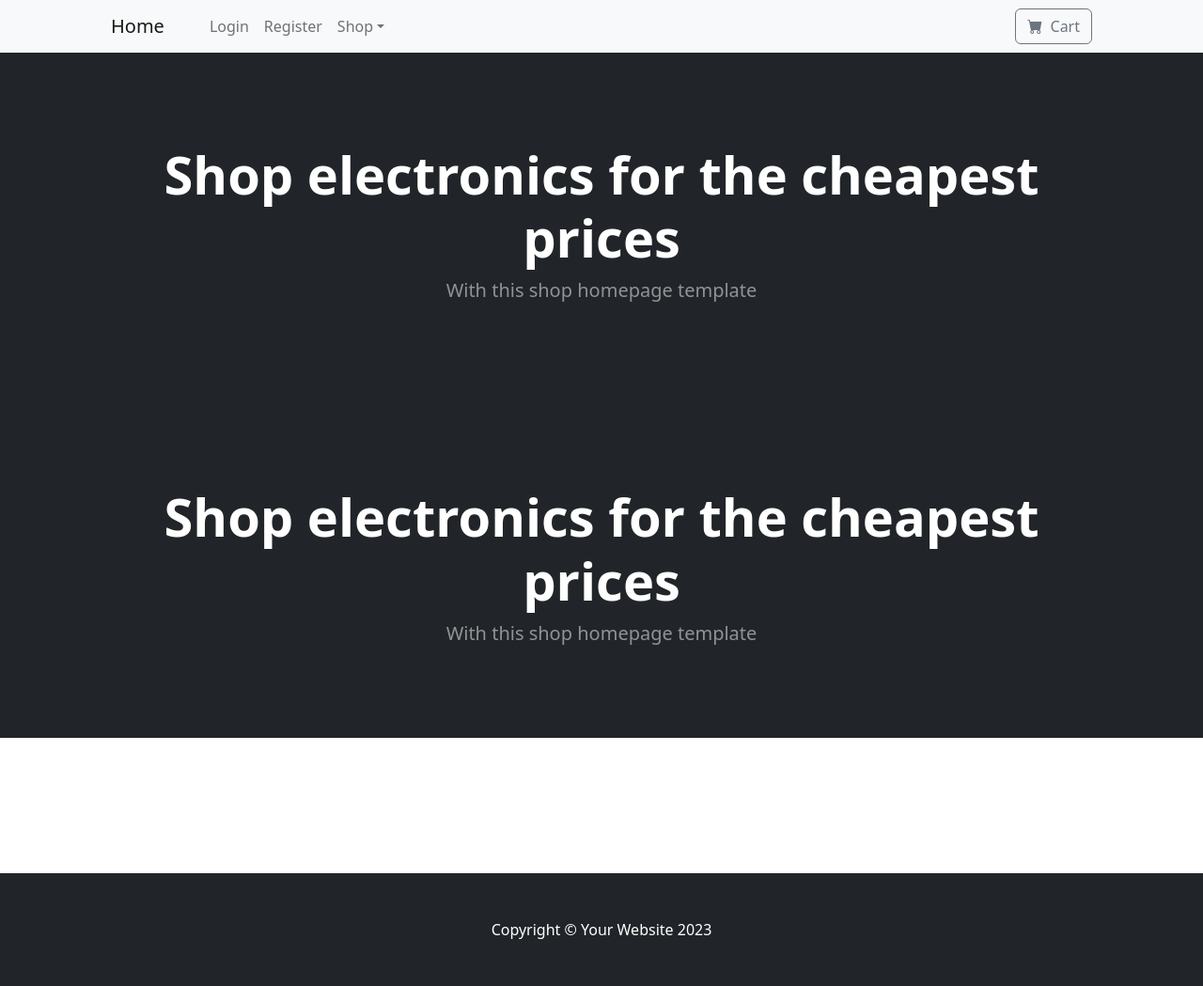
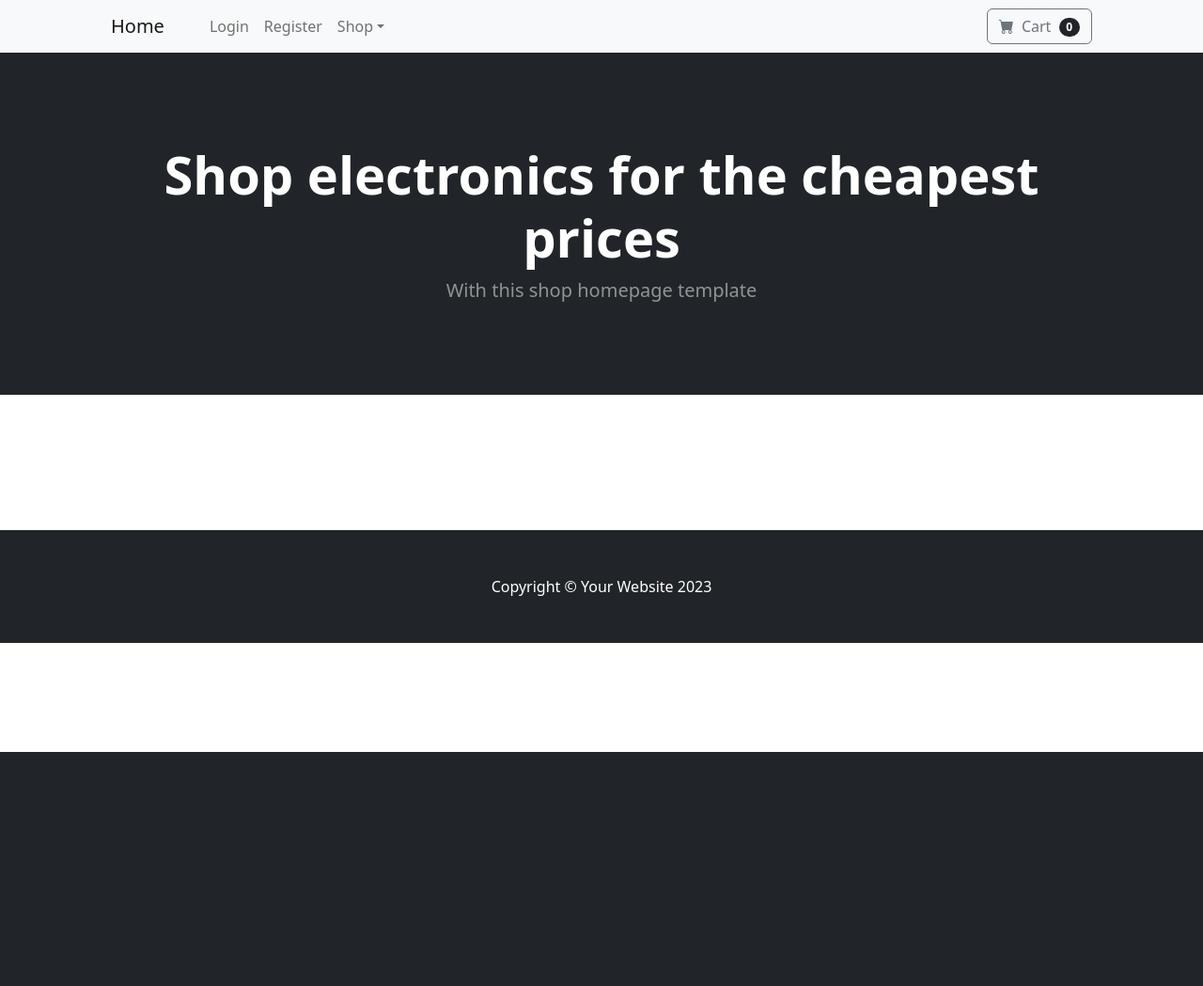
Before and after one commit to Getos/djangoMarketplace, a Django app: page / in a window 1280 px wide. Shown: the whole page at 94% size. After the commit the page ends 800 px from the top, so only its background shows below. Run offline with Django 5.2, Linux system fonts and the light colour scheme; data that the repository does not hold is empty; some libraries are stand-ins or nearby versions.

Commit message:
added a cart counter, fixed top banner at top of page, disabled users from adding to cart without being logged in

```diff
--- a/ecommerce/ecommerce/views.py
+++ b/ecommerce/ecommerce/views.py
@@ -1,3 +1,4 @@
+
 from django.http import JsonResponse
 from django.shortcuts import render
 from products.models import Product
@@ -7,23 +8,40 @@
 
 def homepage(request):
     products = Product.objects.all()
+    num_of_items = cartcount(request)  # Get the count of items in the cart
     context = {
-        'products': products}
+        'products': products,
+        'num_of_items': num_of_items  # Pass num_of_items to the template
+    }
     return render(request, 'index.html', context)
+
+
+def cartcount(request):
+    if request.user.is_authenticated:
+        cart, created = Cart.objects.get_or_create(
+            user=request.user, completed=False)
+        num_of_items = cart.cartitems.count()
+    else:
+        num_of_items = 0  # Ensure that num_of_items is 0 for unauthenticated users
+    return num_of_items
 
 
 def cart(request):
     cart = None
     cartitems = []
-    num_of_items = 0
+    # Use cartcount to get the number of items
+    num_of_items = cartcount(request)
 
     if request.user.is_authenticated:
         cart, created = Cart.objects.get_or_create(
             user=request.user, completed=False)
         cartitems = cart.cartitems.all()
-        num_of_items = cartitems.count()  # Assuming you want to show the count of items
 
-    context = {"cart": cart, "items": cartitems, "num_of_items": num_of_items}
+    context = {
+        "cart": cart,
+        "items": cartitems,
+        "num_of_items": num_of_items
+    }
     return render(request, "cart.html", context)
 
 
@@ -41,13 +59,11 @@
         cartitem, created = CartItem.objects.get_or_create(
             cart=cart, product=product)
 
-        # Update the quantity of the cart item
         cartitem.quantity += quantity
         cartitem.save()
 
-        # Optionally, you can return the updated number of items in the cart
-        num_items = cart.cartitems.count()
+        num_of_items = cart.cartitems.count()  # Get updated cart item count
 
-        return JsonResponse({"num_items": num_items}, status=200)
+        return JsonResponse({"num_of_items": num_of_items}, status=200)
     else:
         return JsonResponse({"error": "User not authenticated"}, status=401)
--- a/ecommerce/static/javascripts/scripts.js
+++ b/ecommerce/static/javascripts/scripts.js
@@ -47,6 +47,12 @@
 // Function to add product to cart
 export function addToCart(e) {
     const button = e.target;
+    const isLoggedIn = document.getElementById('is_logged_in').value === 'True';
+
+    if (!isLoggedIn) {
+        alert('You need to be logged in.');
+        return;
+    }
     console.log("inside addToCart")
 
     const productId = button.getAttribute('data-product-id');
--- a/ecommerce/templates/base.html
+++ b/ecommerce/templates/base.html
@@ -17,7 +17,7 @@
     </head>
     <body>
         <!-- Navigation-->
-        <nav class="navbar navbar-expand-lg navbar-light bg-light">
+        <nav class="navbar navbar-expand-lg navbar-light bg-light sticky-top">
             <div class="container px-4 px-lg-5">
                 <a class="navbar-brand" href="{% url 'home' %}">Home</a>
                 <button class="navbar-toggler" type="button" data-bs-toggle="collapse" data-bs-target="#navbarSupportedContent" aria-controls="navbarSupportedContent" aria-expanded="false" aria-label="Toggle navigation"><span class="navbar-toggler-icon"></span></button>
--- a/ecommerce/templates/index.html
+++ b/ecommerce/templates/index.html
@@ -1,15 +1,9 @@
 {% extends 'base.html' %}
         {% block content %}
-        <header class="bg-dark py-5">
-            <div class="container px-4 px-lg-5 my-5">
-                <div class="text-center text-white">
-                    <h1 class="display-4 fw-bolder">Shop electronics for the cheapest prices</h1>
-                    <p class="lead fw-normal text-white-50 mb-0">With this shop homepage template</p>
-                </div>
-            </div>
-        </header>
-        <!-- Section-->
+
         <section class="py-5">
+            <input type="hidden" id="is_logged_in" value="{{ user.is_authenticated }}">
+
             <div class="container px-4 px-lg-5 mt-5">
                 <div class="row gx-4 gx-lg-5 row-cols-2 row-cols-md-3 row-cols-xl-4 justify-content-center">
                     {% for product in products %}
```
